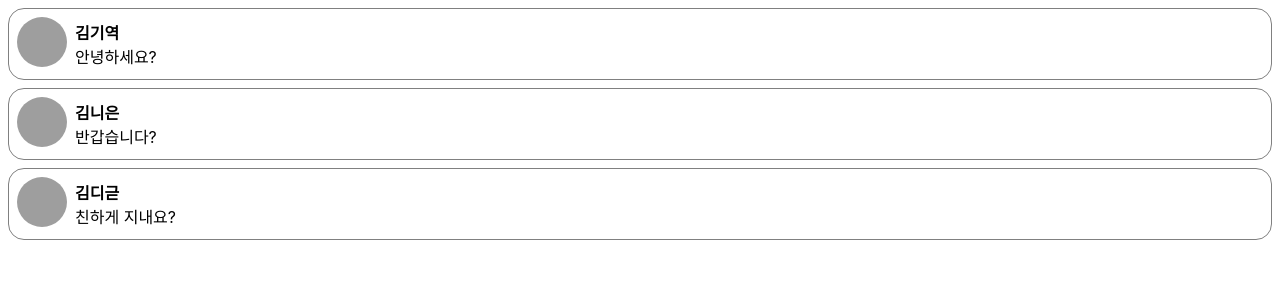
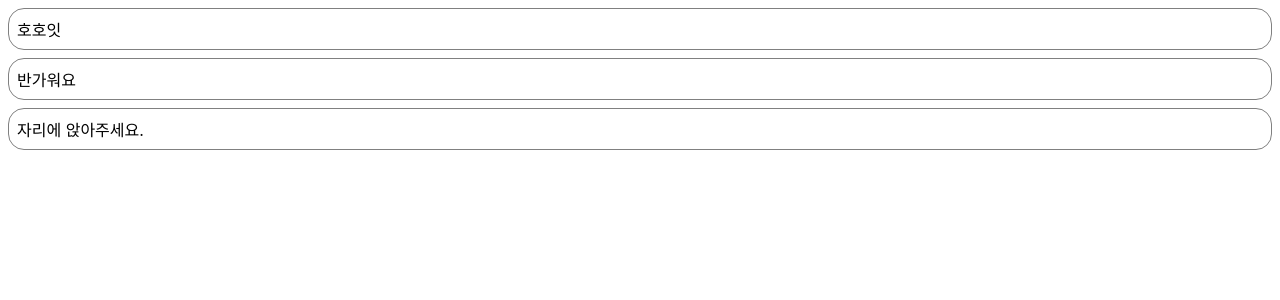
Before and after one commit to appleSimple/react-tutorial, a React (Create React App) app in the folder first-app/: page / in a window 1280 px wide. Shown: the top 300 px of the page. Built offline with nearby package versions, Linux system fonts and the light colour scheme; grey boxes are pictures that could not be loaded.

Commit message:
feat : lifecycle, state, react developer tools

```diff
--- /dev/null
+++ b/first-app/src/chapter_06/Notification.jsx
@@ -0,0 +1,34 @@
+import React from 'react';
+
+const styles = {
+  wrapper: {
+    margin: 8,
+    padding: 8,
+    display: 'flex',
+    flexDirection: 'row',
+    border: '1px solid grey',
+    borderRadius: 16,
+  },
+  messageText: {
+    color: 'black',
+    fontSize: 16,
+  },
+};
+
+class Notification extends React.Component {
+  constructor(props) {
+    super(props);
+
+    this.state = {};
+  }
+
+  render() {
+    return (
+      <div style={styles.wrapper}>
+        <span style={styles.messageText}>{this.props.message}</span>
+      </div>
+    );
+  }
+}
+
+export default Notification;
--- /dev/null
+++ b/first-app/src/chapter_06/NotificationList.jsx
@@ -0,0 +1,63 @@
+import React from 'react';
+import Notification from './Notification';
+
+const reservedNotifications = [
+  {
+    id: 1,
+    message: '호호잇',
+  },
+  {
+    id: 2,
+    message: '반가워요',
+  },
+  {
+    id: 3,
+    message: '자리에 앉아주세요.',
+  },
+];
+
+let timer;
+
+class NotificationList extends React.Component {
+  constructor(props) {
+    super(props);
+
+    this.state = {
+      notification: [],
+    };
+  }
+
+  componentDidMount() {
+    const { notification } = this.state;
+
+    console.log('notification', notification);
+    timer = setInterval(() => {
+      if (notification.length < reservedNotifications.length) {
+        const index = notification.length;
+        notification.push(reservedNotifications[index]);
+        this.setState({
+          notification: notification,
+        });
+      } else {
+        clearInterval(this);
+      }
+    }, 1000);
+  }
+
+  render() {
+    return (
+      <div>
+        {this.state.notification.map((notification) => {
+          return (
+            <Notification
+              key={notification.id}
+              message={notification.message}
+            />
+          );
+        })}
+      </div>
+    );
+  }
+}
+
+export default NotificationList;
--- a/first-app/src/index.js
+++ b/first-app/src/index.js
@@ -3,13 +3,13 @@
 import './index.css';
 import App from './App';
 import reportWebVitals from './reportWebVitals';
-import CommentList from './chapter_05/CommentList';
+import NotificationList from './chapter_06/NotificationList';
 
 const root = ReactDOM.createRoot(document.getElementById('root'));
 
 root.render(
   <React.StrictMode>
-    <CommentList />
+    <NotificationList />
   </React.StrictMode>
 );
 
```
